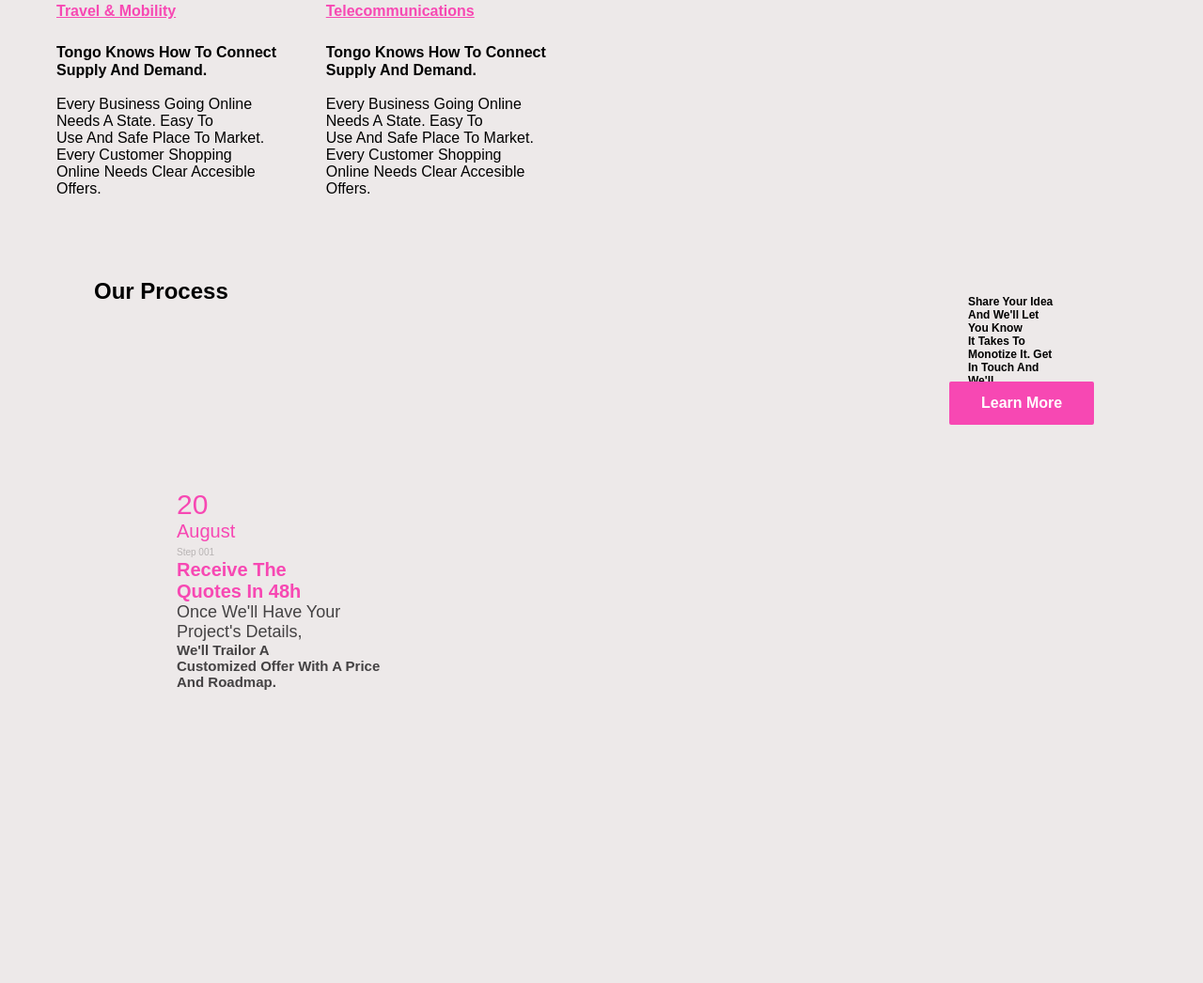
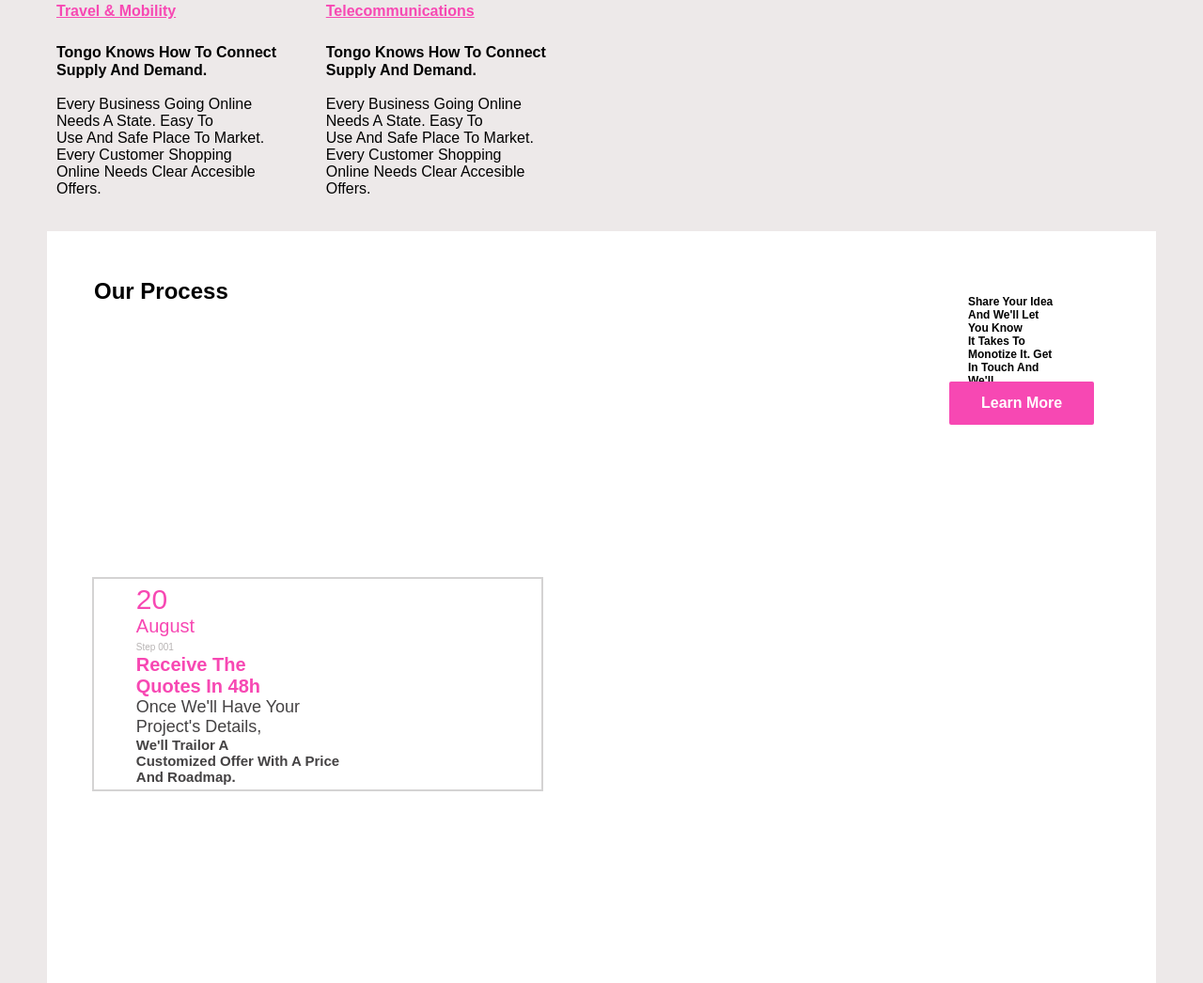
Before and after one commit to Fardosohashim/web-design, a plain HTML site: page index.html in a window 1280 px wide. Shown: the part 3124-4170 px from the top of the page at 94% size. Drawn offline with Linux system fonts and the light colour scheme.

Commit message:
added some content on css and html

```diff
--- a/style.css
+++ b/style.css
@@ -218,7 +218,7 @@ margin-top: 5px;
 
 .process .contain{
     position: relative;
-     /* background: #fff;  */
+    background: #fff;
     top: 2000px;
     width: 100%;
     height: 100vh;
@@ -235,8 +235,7 @@ margin-top: 5px;
      margin-top: 50px;
       padding-bottom: 70px;
       padding-left: 50px;
-
-     z-index: 100;
+      z-index: 100;
 }
 .process .contain .box p{
     position: relative;
@@ -273,15 +272,20 @@ margin-top: 5px;
 
 }
 .process .contain .prototype .custom{
+    position: relative;
     padding:0 1rem;
     padding-left: 50px;
     margin-top: 2rem;
-    /* background: #fff;  */
-    outline: #444243;
+    background: #fff;
+    margin-top: 20rem;
+    border: 2px solid #c5c3c3bb;
+    padding: .3rem;
+
 }
 .process .contain .container .prototype{
+    position: absolute;
     padding: 3rem;
-    /* background: #fff; */
+     /* background: #fff; */
     outline: #444243;
     outline-offset: -1rem;
     /* text-align: center;
```
